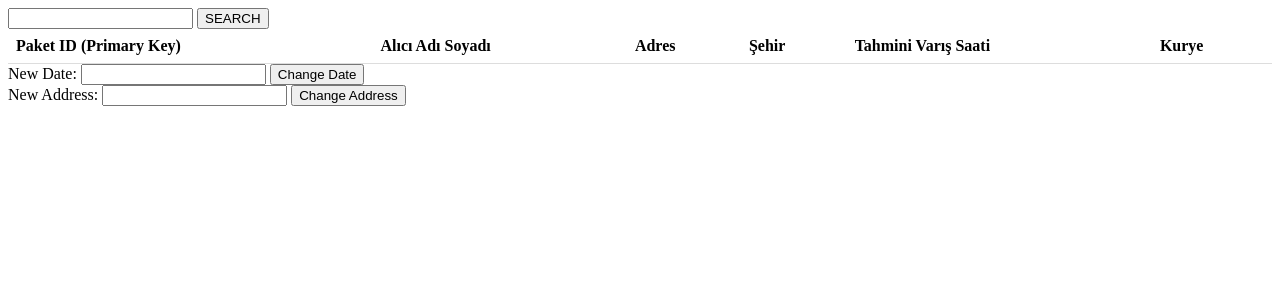
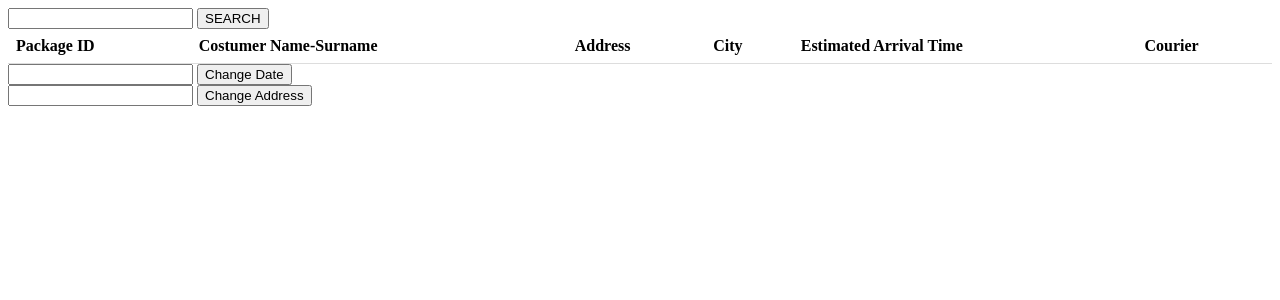
Before and after one commit to mustafaon01/packageTracking, a Django app: page /costumer/ in a window 1280 px wide. Shown: the top 300 px of the page. Run offline with Django 4.2, Linux system fonts and the light colour scheme; lists and menus that the app fills with data are empty.

Commit message:
update: forms updated

```diff
--- a/courier/templates/costumer.html
+++ b/courier/templates/costumer.html
@@ -1,7 +1,7 @@
 <!DOCTYPE html>
 <html>
 <head>
-  <title>Tablo Düzenleme</title>
+    <title>Costumer</title>
     <style>
         table {
             border-collapse: collapse;
@@ -14,7 +14,9 @@
             border-bottom: 1px solid #ddd;
         }
 
-    tr:hover {background-color: #f5f5f5;}
+        tr:hover {
+            background-color: #f5f5f5;
+        }
 
         .button {
             display: inline-block;
@@ -58,8 +60,8 @@
     </style>
 </head>
 <body>
-  <form>
-    {{filter.form.package_id}}
+<form method="get">
+    {{ filter.form.package_id }}
     <button type="submit">SEARCH</button>
 </form>
 
@@ -67,43 +69,44 @@
 <table>
     <thead>
     <tr>
-        <th>Paket ID (Primary Key)</th>
-        <th>Alıcı Adı Soyadı</th>
-        <th>Adres</th>
-        <th>Şehir</th>
-        <th>Tahmini Varış Saati</th>
-        <th>Kurye</th>
+        <th>Package ID</th>
+        <th>Costumer Name-Surname</th>
+        <th>Address</th>
+        <th>City</th>
+        <th>Estimated Arrival Time</th>
+        <th>Courier</th>
     </tr>
     </thead>
     <tbody>
     {% if filter.qs %}
         {% for package in filter.qs %}
             <tr>
-        <td>{{package.package_id}}</td>
-        <td>{{package.customer_name}}</td>
-        <td>{{package.address}}</td>
-        <td>{{package.city}}</td>
-        <td>{{package.estimated_arrival_time}}</td>
-        <td>{{package.courier}}</td>
+                <td>{{ package.package_id }}</td>
+                <td>{{ package.customer_name }}</td>
+                <td>{{ package.address }}</td>
+                <td>{{ package.city }}</td>
+                <td>{{ package.estimated_arrival_time }}</td>
+                <td>{{ package.courier }}</td>
             </tr>
         {% endfor %}
     {% endif %}
     </tbody>
 
 </table>
-
-  <form method="POST">
+<div> <form method="POST">
     {% csrf_token %}
-    {{ time_update }}
+    <input type="text" id="id_date_update" name="date_update">
     <button name="time" type="submit">Change Date</button>
 </form>
-  <form method="POST">
+</div>
+
+<div>
+    <form id="address-form" method="POST">
     {% csrf_token %}
-    {{ address_update }}
+    <input type="text" id="id_address_update" name="address_update">
     <button name="address" type="submit">Change Address</button>
 </form>
-
-
+</div>
 
 
 </body>
--- a/courier/views.py
+++ b/courier/views.py
@@ -55,35 +55,23 @@ def costumer(request):
                                     queryset=Package.objects.filter(package_id=id),
                                     request=request)
 
-    time_update = UpdateTime()
-    address_update = UpdateAddress()
     if request.method == "POST":
         id = request.GET.get("package_id")
         filter = Package_filter(request.GET, queryset=Package.objects.filter(package_id=id), request=request)
+
         if 'time' in request.POST:
-            time_update = UpdateTime(request.POST)
-            if time_update.is_valid():
-                obj = Package.objects.filter(package_id=id).first()
-                obj.estimated_arrival_time = time_update.cleaned_data["estimated_arrival_time"]
-                obj.save()
-            else:
-                print(time_update.errors)
+            obj = Package.objects.filter(package_id=id).first()
+            obj.estimated_arrival_time = request.POST.get('date_update')
+            obj.save()
+
         if 'address' in request.POST:
-            address_update = UpdateAddress(request.POST)
-            if address_update.is_valid():
-                print("valid")
-                obj2 = Package.objects.filter(package_id=id).first()
-                obj2.address = address_update.cleaned_data["address"]
-                obj2.save()
-            else:
-                print(address_update.errors)
+            obj2 = Package.objects.filter(package_id=id).first()
+            obj2.address = request.POST.get('address_update')
+            obj2.save()
 
     context = {
         'packages': packages,
         'filter': filter,
-        'time_update': time_update,
-        'address_update': address_update
     }
 
-
     return render(request, 'costumer.html', context)
```
Also changed, not shown: courier/templates/branch.html (+12 -11 lines), courier/templates/courier.html (+5 -9 lines), db.sqlite3. Lines whose indentation alone changed are shown as unchanged.
